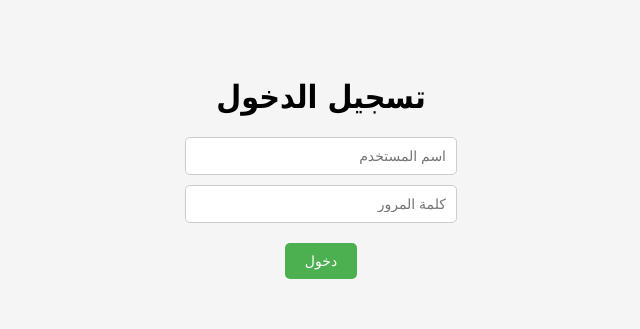
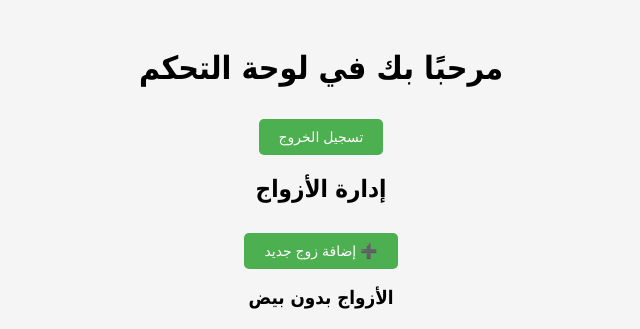
Before and after one commit to Xamxq8/my-website, a website: page index.html in a window 1280 px wide. Shown: the top 329 px of the page, without its empty margins (319-959 px from the left). Drawn offline with Linux system fonts and the light colour scheme.

Commit message:
Added login and dashboard functionality

```diff
--- a/index.html
+++ b/index.html
@@ -3,27 +3,15 @@
 <head>
     <meta charset="UTF-8">
     <meta name="viewport" content="width=device-width, initial-scale=1.0">
-    <title>تسجيل الدخول</title>
+    <title>لوحة التحكم</title>
     <link rel="stylesheet" href="style.css">
 </head>
 <body>
+    <h1>مرحبًا بك في لوحة التحكم</h1>
 
-    <!-- صفحة تسجيل الدخول -->
-    <div id="login-section" class="container">
-        <h1>تسجيل الدخول</h1>
-        <form id="login-form">
-            <input type="text" id="username" placeholder="اسم المستخدم" required>
-            <input type="password" id="password" placeholder="كلمة المرور" required>
-            <button type="submit">دخول</button>
-            <div id="error-message"></div>
-        </form>
-    </div>
+    <button onclick="window.location.href='/logout'">تسجيل الخروج</button>
 
-    <!-- لوحة التحكم -->
-    <div id="dashboard-section" class="container" style="display:none;">
-        <h1>مرحبًا بك في لوحة التحكم</h1>
-        <p>هنا يمكنك إدارة الأزواج وبياناتهم.</p>
-
+    <h2>إدارة الأزواج</h2>
     <button onclick="addCouple()">➕ إضافة زوج جديد</button>
 
     <h3>الأزواج بدون بيض</h3>
@@ -37,7 +25,6 @@
 
     <h3>الأزواج مع بيض وعلاج</h3>
     <table id="with-eggs-treatment-table"></table>
-    </div>
 
     <script src="script.js"></script>
 </body>
```
Also changed, not shown: login.html (+0 -2 lines). Lines whose indentation alone changed are shown as unchanged.
